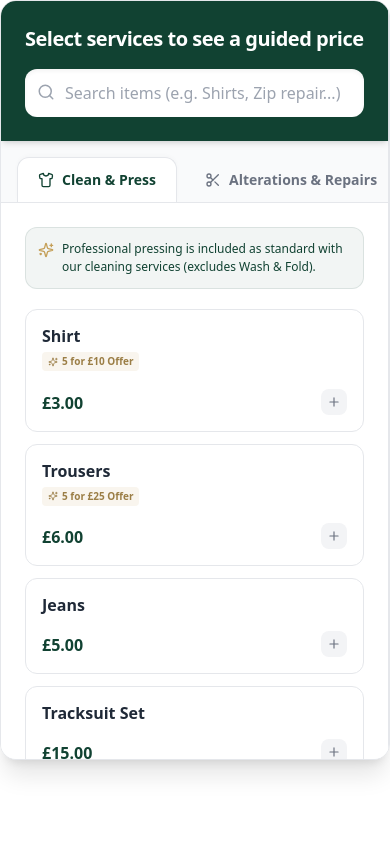
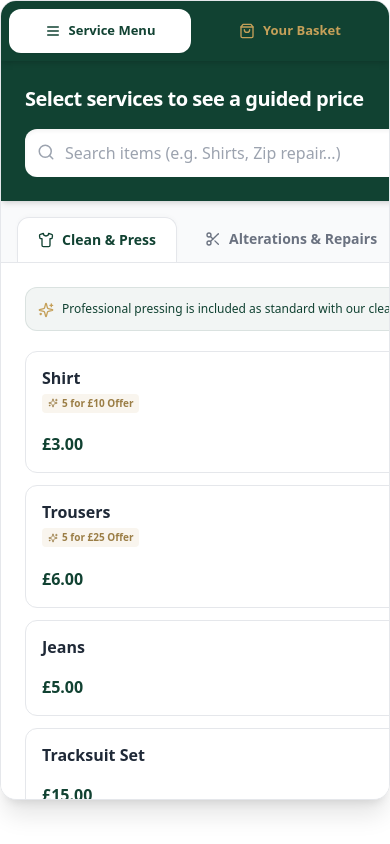
Before and after one commit to asho221/flydry-pricing-2, a React (Create React App) app: page / in a window 390 px wide. Built offline with nearby package versions, Linux system fonts and the light colour scheme.

Commit message:
Update App.js

```diff
--- a/src/App.js
+++ b/src/App.js
@@ -1,5 +1,5 @@
 import React, { useState } from 'react';
-import { Plus, Minus, Info, Trash2, Search, Sparkles, Store, Truck, Droplet, Scissors, Shirt, Home, Wind } from 'lucide-react';
+import { Plus, Minus, Info, Trash2, Search, Sparkles, Store, Truck, Droplet, Scissors, Shirt, Home, Wind, ShoppingBag, Menu } from 'lucide-react';
 
 // --- FLYDRY STRUCTURED MASTER CATALOG ---
 const MENU = {
@@ -78,6 +78,9 @@ export default function FlyDryEstimator() {
   const [cart, setCart] = useState([]);
   const [activeCategory, setActiveCategory] = useState('cleaning');
   const [searchQuery, setSearchQuery] = useState('');
+
+  // Mobile Tab State
+  const [mobileTab, setMobileTab] = useState('menu'); // 'menu' | 'basket'
 
   // Basket Toggles
   const [deliveryMode, setDeliveryMode] = useState('pickup'); // 'pickup' | 'store'
@@ -173,10 +176,42 @@ export default function FlyDryEstimator() {
   const visibleItems = getVisibleItems();
 
   return (
-    <div className="w-full max-w-6xl mx-auto bg-white rounded-2xl shadow-xl border border-gray-200 overflow-hidden flex flex-col md:flex-row font-sans text-gray-800 h-[90vh] min-h-[600px] md:h-[800px]">
+    <div className="w-full max-w-6xl mx-auto bg-white rounded-2xl shadow-xl border border-gray-200 overflow-hidden flex flex-col font-sans text-gray-800 h-[800px]">
+
+      {/* --- MOBILE TAB NAVIGATION (Hidden on Desktop) --- */}
+      <div className="flex md:hidden bg-[#114232] p-2 gap-2 shrink-0 z-20 shadow-md">
+        <button
+          onClick={() => setMobileTab('menu')}
+          className={`flex-1 py-3 text-[13px] font-bold rounded-xl transition-all flex items-center justify-center gap-2 ${
+            mobileTab === 'menu' ? 'bg-white text-[#114232] shadow-sm' : 'text-[#C5A059] hover:bg-[#0a2b20]'
+          }`}
+        >
+          <Menu size={16} />
+          Service Menu
+        </button>
+        <button
+          onClick={() => setMobileTab('basket')}
+          className={`flex-1 py-3 text-[13px] font-bold rounded-xl transition-all flex items-center justify-center gap-2 ${
+            mobileTab === 'basket' ? 'bg-white text-[#114232] shadow-sm' : 'text-[#C5A059] hover:bg-[#0a2b20]'
+          }`}
+        >
+          <ShoppingBag size={16} />
+          Your Basket
+          {cart.length > 0 && (
+            <span className={`px-2 py-0.5 rounded-full text-[11px] ${
+              mobileTab === 'basket' ? 'bg-[#114232] text-white' : 'bg-[#C5A059] text-[#114232]'
+            }`}>
+              {cart.reduce((sum, item) => sum + item.qty, 0)}
+            </span>
+          )}
+        </button>
+      </div>
+
+      {/* --- MAIN SPLIT CONTENT --- */}
+      <div className="flex-1 flex flex-row overflow-hidden w-full">
 
         {/* LEFT PANE: Guided Service Menu */}
-      <div className="flex-1 flex flex-col bg-gray-50 border-r border-gray-200">
+        <div className={`flex-1 flex-col bg-gray-50 md:border-r border-gray-200 ${mobileTab === 'menu' ? 'flex' : 'hidden md:flex'}`}>
 
           {/* Header & Search */}
           <div className="bg-[#114232] px-6 py-6 shadow-md z-10 shrink-0">
@@ -280,7 +315,7 @@ export default function FlyDryEstimator() {
         </div>
 
         {/* RIGHT PANE: The Live Basket & Options */}
-      <div className="w-full md:w-[420px] bg-gray-50/50 flex flex-col border-l border-gray-200">
+        <div className={`w-full md:w-[420px] bg-gray-50/50 flex-col md:border-l border-gray-200 ${mobileTab === 'basket' ? 'flex' : 'hidden md:flex'}`}>
 
           {/* HEADER (Fixed) */}
           <div className="p-4 sm:p-5 border-b border-gray-200 bg-white flex justify-between items-center shadow-sm z-10 shrink-0">
@@ -522,5 +557,6 @@ export default function FlyDryEstimator() {
 
         </div>
       </div>
+    </div>
   );
 }
```
Lines whose indentation alone changed are shown as unchanged.
